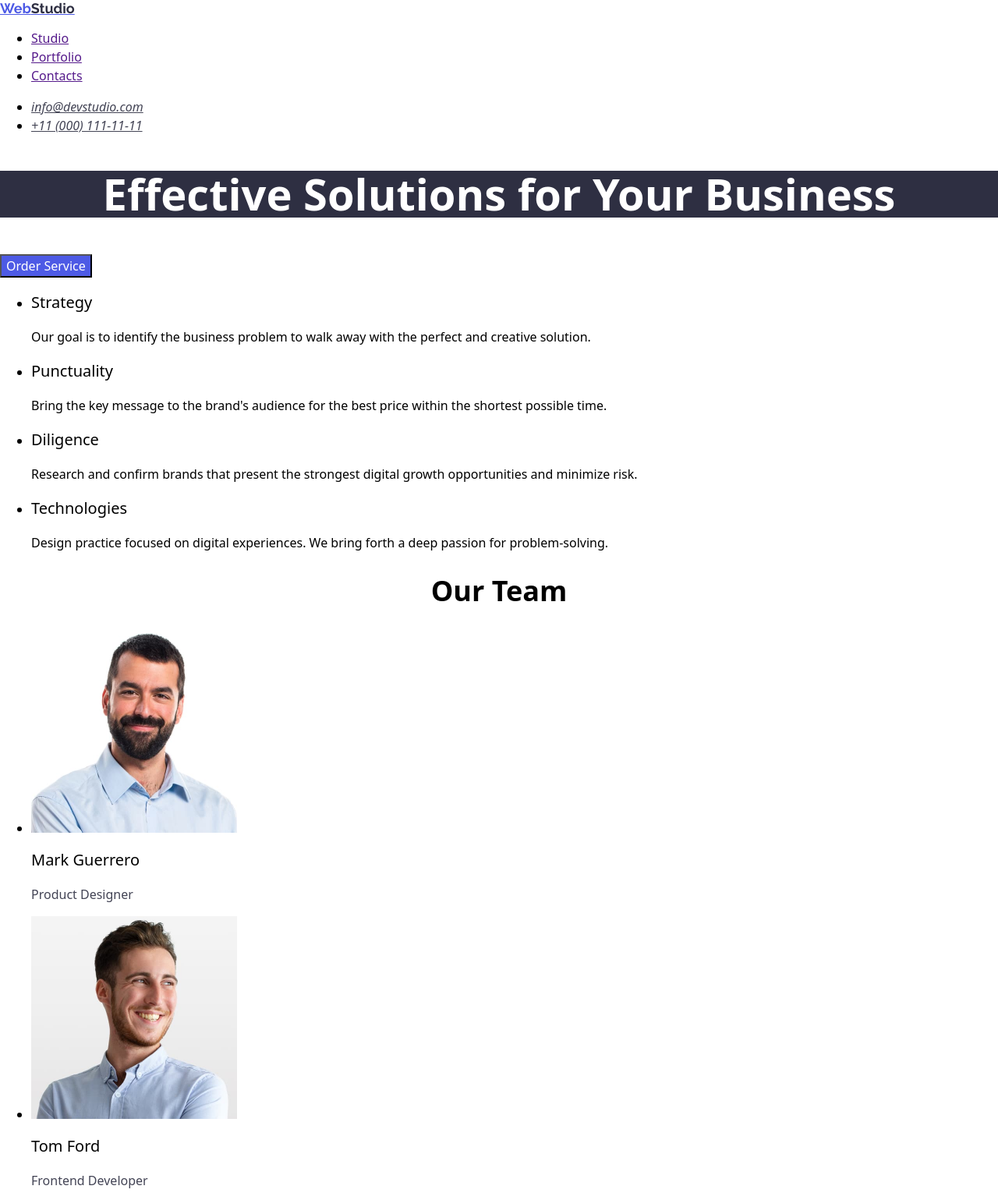
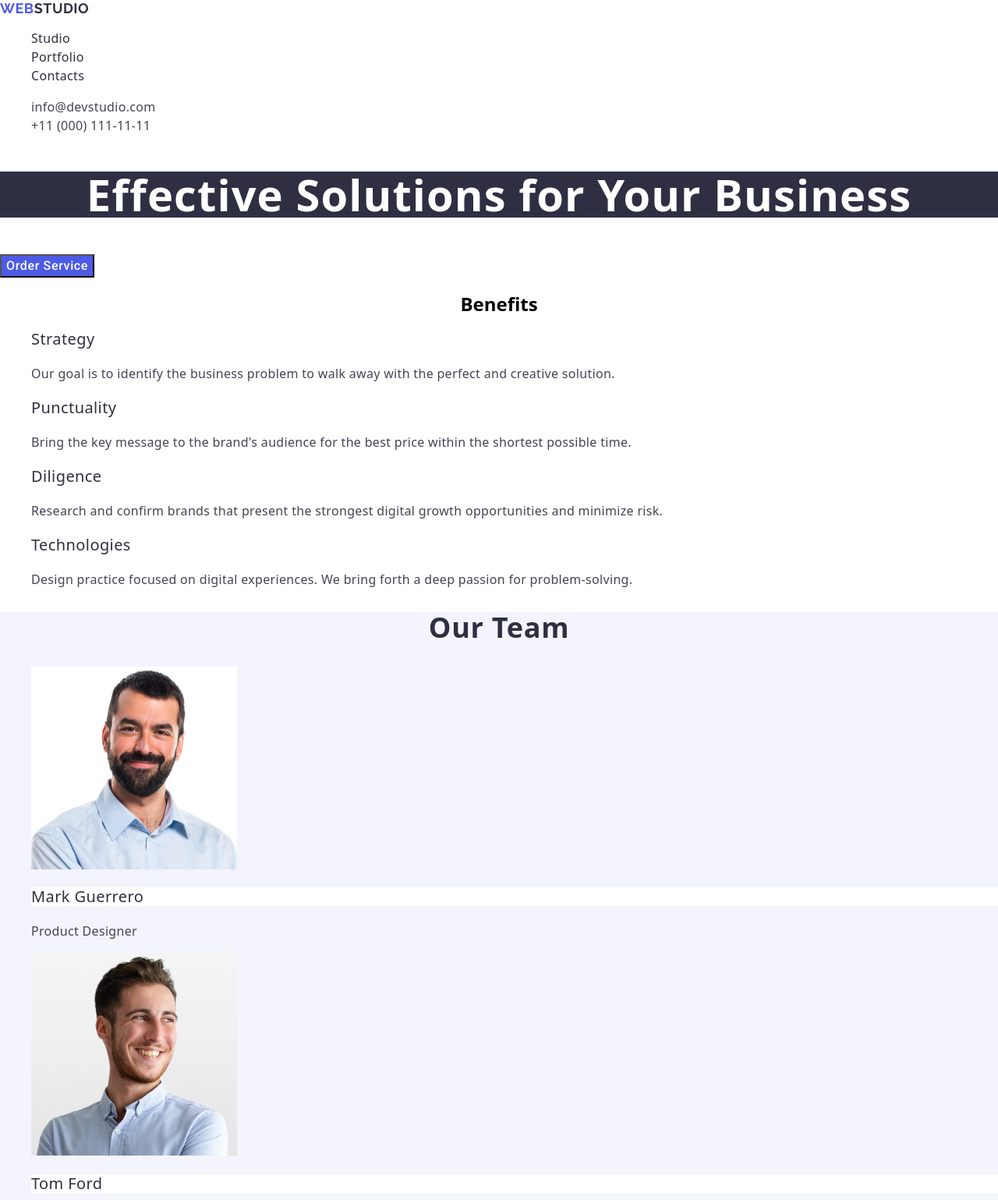
Before and after one commit to Maryna-shum/goit-markup-hw-02, a plain HTML site: page index.html in a window 1280 px wide. Shown: the top 1539 px of the page at 78% size. Drawn offline with nearby package versions, Linux system fonts and the light colour scheme.

Commit message:
add changes

```diff
--- a/css/styles.css
+++ b/css/styles.css
@@ -1,9 +1,19 @@
+/*font-family: "Raleway", sans-serif;
+ font-family: "Roboto", sans-serif; */
+
 .body {
-    font-family: "Raleway", "Roboto", sans-serif;
-    font-weight: 400;
-    font-style: normal;
-    text-align: left;
-    color: #2E2F42;
+    font-family: "Roboto", sans-serif;
+    color: #434455;
+    background-color: #FFFFFF;
+  }
+
+  a {
+    text-decoration: none;
+  }
+
+  ul,
+  ol {
+    list-style-type: none;
   }
 
   .logo-first {
@@ -11,7 +21,9 @@
     font-size: 18px;
     font-weight: 700;
     font-style: normal;
-    line-height: 1.167;
+    text-transform: uppercase;
+    line-height: 1.17;
+    letter-spacing: 0.03em;
     color: #4D5AE5;
   }
 
@@ -28,23 +40,30 @@
     font-weight: 500;
     font-size: 16px;
     line-height: 1.5;
+    letter-spacing: 0.02em;
+    color: #2E2F42;
   }
 
-  .header-features-list:hover
+  .header-features-list:hover,
   .header-features-list:focus {
-    color: #4D5AE5;
+    color: #404BBF;
+  }
+
+  address {
+    font-style: normal;
   }
 
   .address-box-list {
     font-weight: 400;
     font-size: 16px;
     line-height: 1.5;
+    letter-spacing: 0.02em;
     color: #434455;
   }
 
-  .address-box-list:hover
+  .address-box-list:hover,
   .header-features-list:focus {
-    color: #4D5AE5;
+    color: #404BBF;
   }
 
   .text {
@@ -52,76 +71,114 @@
     font-size: 56px;
     color: #FFFFFF;
     text-align: center;
-    line-height: 1.071;
+    line-height: 1.07;
+    letter-spacing: 0.02em;
+
     background-color: #2E2F42;
   }
 
   .item {
+    font-family: "Roboto", sans-serif;
     font-weight: 500;
     font-size: 16px;
     color: #FFFFFF;
     text-align: center;
     line-height: 1.5;
+    letter-spacing: 0.04em;
     background-color: #4D5AE5;
+    cursor: pointer;
   }
 
-  .item:hover
+  .item:hover,
   .item:focus {
     background-color: #404BBF;
+  }
+
+  .headline {
+    text-align: center;
   }
 
   .direction-item-title {
     font-weight: 500;
     font-size: 20px;
     line-height: 1.2;
+    letter-spacing: 0.02em;
+    color: #2E2F42;
   }
 
   .direction-item-text {
     font-size: 16px;
     line-height: 1.5;
+    letter-spacing: 0.02em;
+    color: #434455;
+  }
+
+  .team-container {
+    background-color: #F4F4FD;
   }
 
   .team-title {
     font-weight: 700;
     font-size: 36px;
-    line-height: 1.111;
+    line-height: 1.11;
+    letter-spacing: 0.02em;
     text-align: center;
+    text-transform: capitalize;
+    color: #2E2F42;
   }
 
   .team-item-title {
     font-weight: 500;
     font-size: 20px;
     line-height: 1.2;
+    background-color: #FFFFFF;
+    letter-spacing: 0.02em;
+    color: #2E2F42;
   }
 
   .team-item-text {
     font-size: 16px;
     line-height: 1.5;
+    letter-spacing: 0.02em;
     color: #434455;
   }
 
   .portfolio-title {
     font-weight: 700;
     font-size: 36px;
-    line-height: 1.111;
+    line-height: 1.11;
+    letter-spacing: 0.02em;
+    text-transform: capitalize;
     text-align: center;
+    color: #2E2F42;
   }
 
   .portfolio-item-title {
     font-weight: 500;
     font-size: 20px;
     line-height: 1.2;
+    letter-spacing: 0.02em;
+    color: #2E2F42;
   }
 
   .portfolio-item-text {
     font-size: 16px;
     line-height: 1.5;
+    letter-spacing: 0.02em;
     color: #434455;
+  }
+
+  .footer-container {
+    background-color: #2E2F42;
+  }
+
+  .logo-second-footer {
+    color: #F4F4FD;
   }
 
   .footer-text {
     font-size: 16px;
     line-height: 1.5;
     color: #F4F4FD;
-    background-color: #2E2F42;
+    letter-spacing: 0.02em;
   }
--- a/index.html
+++ b/index.html
@@ -4,17 +4,17 @@
     <meta charset="UTF-8" />
     <meta name="viewport" content="width=device-width, initial-scale=1.0" />
     <title>Homework</title>
-    <link rel="stylesheet" href="./css/styles.css" />
-    <link
-      rel="stylesheet"
-      href="https://cdn.jsdelivr.net/npm/modern-normalize@2.0.0/modern-normalize.min.css"
-    />
     <link rel="preconnect" href="https://fonts.googleapis.com" />
     <link rel="preconnect" href="https://fonts.gstatic.com" crossorigin />
     <link
       href="https://fonts.googleapis.com/css2?family=Raleway:ital,wght@0,700;1,700&family=Roboto:wght@400;500;700&display=swap"
       rel="stylesheet"
     />
+    <link
+    rel="stylesheet"
+    href="https://cdn.jsdelivr.net/npm/modern-normalize@2.0.0/modern-normalize.min.css"
+    />
+    <link rel="stylesheet" href="./css/styles.css" />
   </head>
 
   <body>
@@ -24,7 +24,7 @@
           >Web<span class="logo-second">Studio</span></a
         >
         <ul class="header-features">
-          <li><a class="header-features-list" href="">Studio</a></li>
+          <li><a class="header-features-list" href="./index.html">Studio</a></li>
           <li><a class="header-features-list" href="">Portfolio</a></li>
           <li><a class="header-features-list" href="">Contacts</a></li>
         </ul>
@@ -52,6 +52,7 @@
       </section>
 
       <section class="direction">
+      <h2 class="headline">Benefits</h2>
         <ul class="wrapper">
           <li class="direction-item">
             <h3 class="direction-item-title">Strategy</h3>
@@ -202,7 +203,7 @@
 
     <footer class="footer-container">
       <a class="logo-first" href="./index.html"
-        >Web<span class="logo-second">Studio</span></a
+        >Web<span class="logo-second-footer">Studio</span></a
       >
       <p class="footer-text">
         Increase the flow of customers and sales for your business with digital
```
